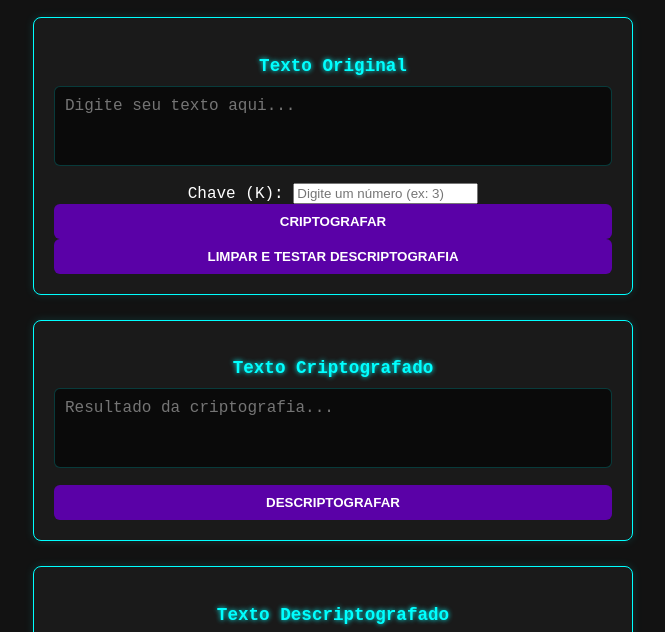
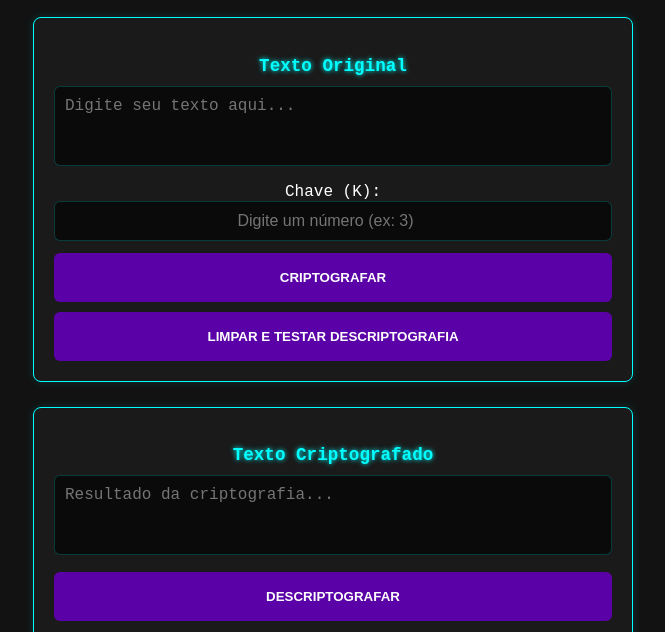
Before and after one commit to Diego-jpeg-27/Cifra-Web-Interativa, a plain HTML site: page index.html in a window 1280 px wide. Shown: the part 155-787 px from the top of the page, without its empty margins (307-972 px from the left). Drawn offline with Linux system fonts and the light colour scheme.

Commit message:
style(css): adiciona espaçamento entre botões e estiliza campo da chave K
Inclusão de estilo para o campo <input type="number"> da chave K (neon + foco suave);
Espaçamento entre botões empilhados usando o seletor button + button;
Efeito de hover com box-shadow para melhor destaque visual.

```diff
--- a/style.css
+++ b/style.css
@@ -44,9 +44,11 @@ h1 {
   background-color: #1a1a1a;
   border: 1px solid #0ff;
   border-radius: 8px;
-  padding: 15px;
-  margin-bottom: 20px;
+  padding: 20px;
+  margin-bottom: 25px;
   box-shadow: 0 0 10px #0ff2;
+  width: 100%;
+  overflow: hidden;
 }
 
 h3 {
@@ -58,17 +60,6 @@ h3 {
 
 * {
   box-sizing: border-box;
-}
-
-.bloco {
-  background-color: #1a1a1a;
-  border: 1px solid #0ff;
-  border-radius: 8px;
-  padding: 20px;
-  margin-bottom: 25px;
-  box-shadow: 0 0 10px #0ff2;
-  width: 100%;
-  overflow: hidden;
 }
 
 textarea {
@@ -86,6 +77,28 @@ textarea {
   box-sizing: border-box;
 }
 
+/* Campo da chave K */
+input[type="number"] {
+  width: 100%;
+  padding: 10px;
+  border: 1px solid #0ff3;
+  border-radius: 6px;
+  font-size: 1rem;
+  background-color: #0a0a0a;
+  color: #0ff;
+  margin-bottom: 12px;
+  outline: none;
+  box-sizing: border-box;
+  text-align: center;
+  transition: 0.3s;
+}
+
+input[type="number"]:focus {
+  border-color: #0ff;
+  box-shadow: 0 0 6px #0ff6;
+}
+
+/* Botões gerais */
 button {
   width: 100%;
   padding: 17px;
@@ -97,17 +110,14 @@ button {
   font-weight: bold;
   transition: 0.3s;
 }
-button {
-  padding: 10px 10px;
-  background-color: #5a01a7;
-  color: #fff;
-  border: none;
-  border-radius: 6px;
-  cursor: pointer;
-  font-weight: bold;
-  transition: 0.3s;
+
+/* Efeito hover */
+button:hover {
+  background-color: #7b32d6;
+  box-shadow: 0 0 10px #7b32d6aa;
 }
 
-button:hover {
-  background-color: #7b32d6;
+
+button + button {
+  margin-top: 10px;
 }
```
